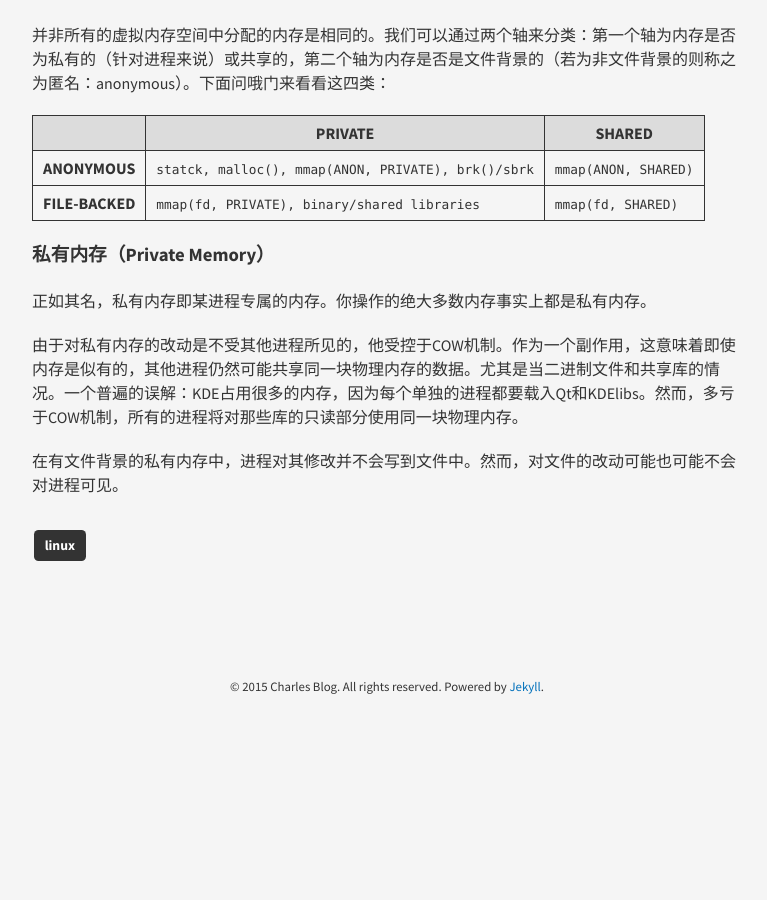
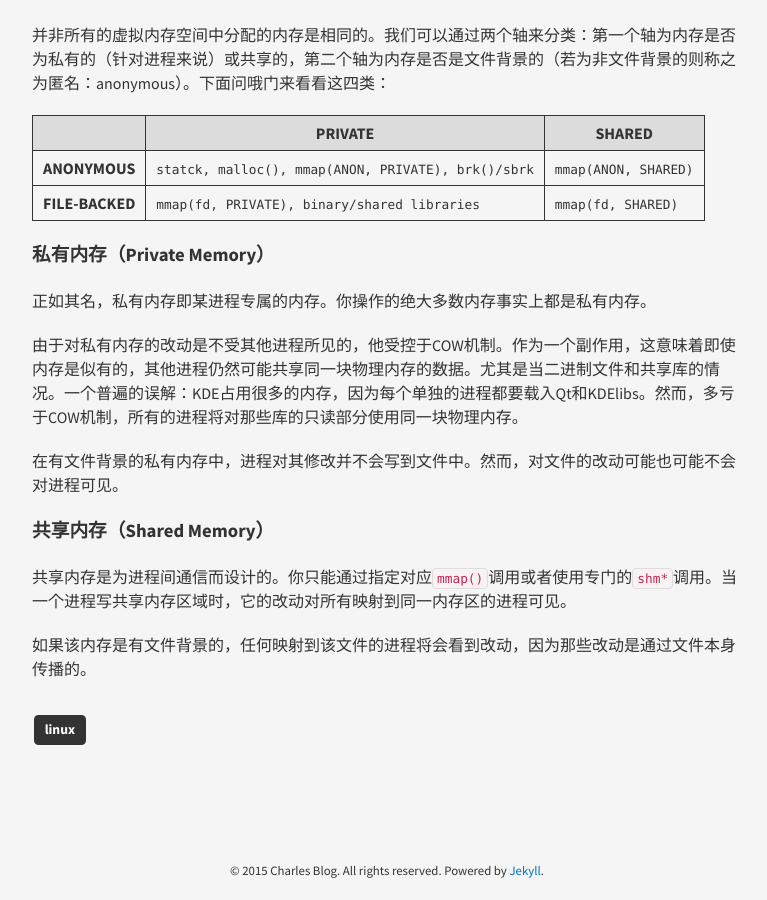
Before and after one commit to JavaCS3/blog, a Jekyll site: the page built from _posts/2015-10-24-talk-about-memory-part-1.md, in a window 1280 px wide and 900 px high, scrolled down 2348 px. Shown: the whole window, without its empty margins (253-1020 px from the left). Built offline with Jekyll 4.4.1, drawn with Linux system fonts in a browser that asks for light colours; nearby versions of some CDN libraries; Markdown is read by kramdown in place of the engine named in the settings; comment, search, counter and statistics services are not loaded; before the commit the page ends 3064 px from its top, so only the background shows below that.

Commit message:
continuing 2015-10-24-talk-about-memory-part-1.md

```diff
--- a/_posts/2015-10-24-talk-about-memory-part-1.md
+++ b/_posts/2015-10-24-talk-about-memory-part-1.md
@@ -56,3 +56,8 @@ title: 内存解析（一）：内存类型（译）
 由于对私有内存的改动是不受其他进程所见的，他受控于COW机制。作为一个副作用，这意味着即使内存是似有的，其他进程仍然可能共享同一块物理内存的数据。尤其是当二进制文件和共享库的情况。一个普遍的误解：KDE占用很多的内存，因为每个单独的进程都要载入Qt和KDElibs。然而，多亏于COW机制，所有的进程将对那些库的只读部分使用同一块物理内存。
 
 在有文件背景的私有内存中，进程对其修改并不会写到文件中。然而，对文件的改动可能也可能不会对进程可见。
+
+### 共享内存（Shared Memory）
+共享内存是为进程间通信而设计的。你只能通过指定对应`mmap()`调用或者使用专门的`shm*`调用。当一个进程写共享内存区域时，它的改动对所有映射到同一内存区的进程可见。
+
+如果该内存是有文件背景的，任何映射到该文件的进程将会看到改动，因为那些改动是通过文件本身传播的。
```
